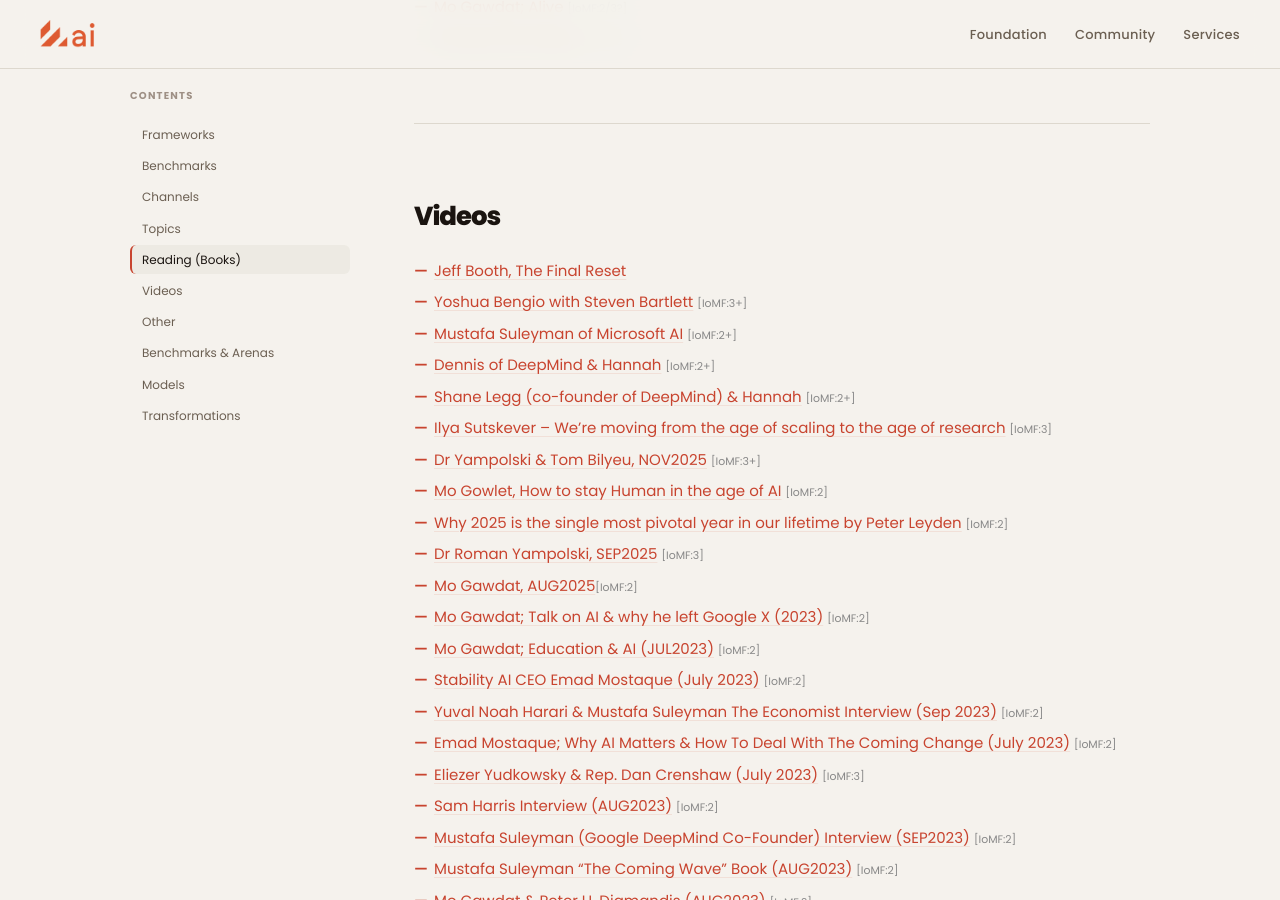
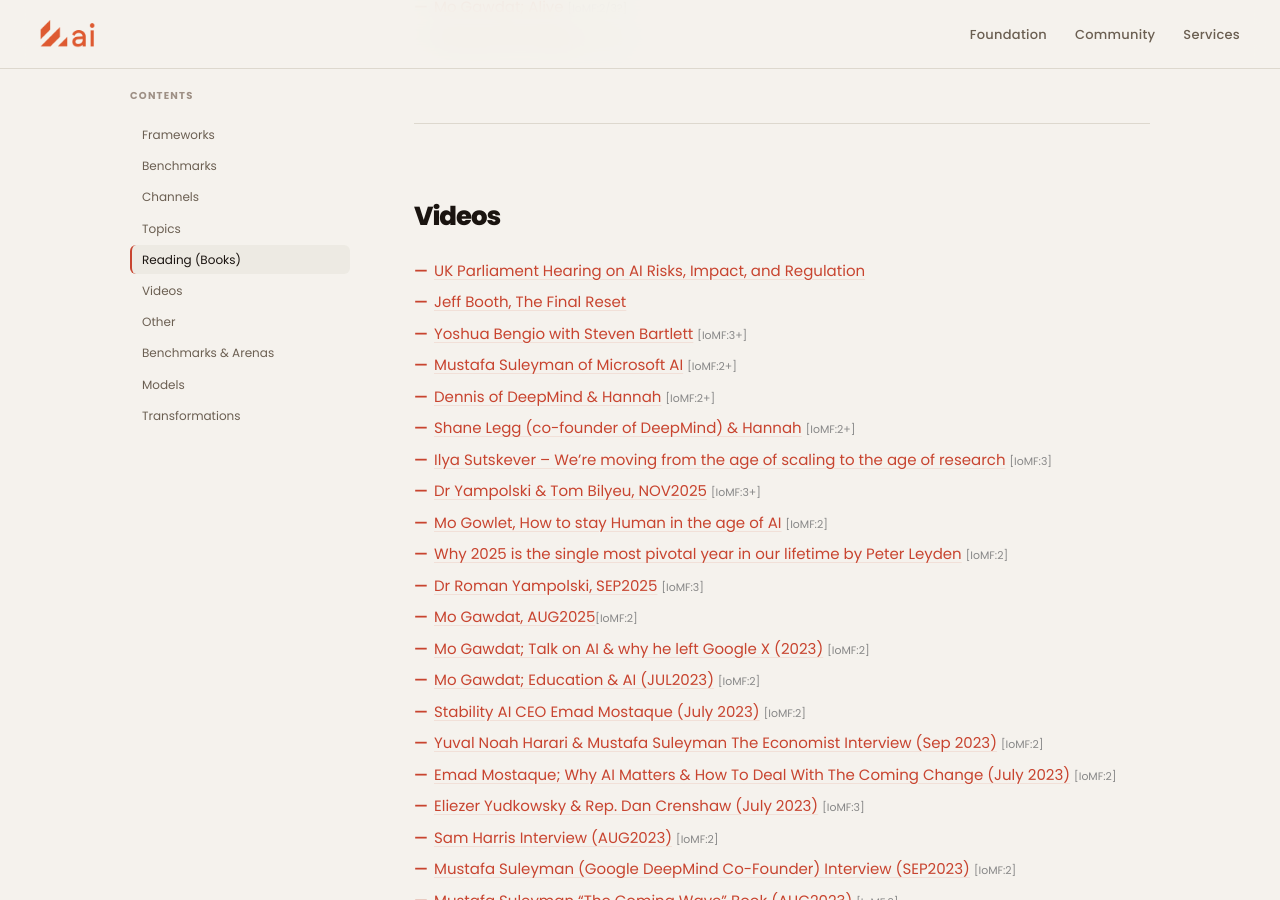
Before and after one commit to selfdriven-foundation/selfdriven-ai, a Jekyll site: the page built from docs/pages/research.md, in a window 1280 px wide and 900 px high, scrolled down 2790 px. Built offline with Jekyll 4.4.1, drawn with Linux system fonts in a browser that asks for light colours.

Commit message:
Update research.md

```diff
--- a/docs/pages/research.md
+++ b/docs/pages/research.md
@@ -70,6 +70,7 @@
 - [Playing with Reality](https://www.penguinrandomhouse.com/books/700440/playing-with-reality-by-kelly-clancy/) <span style="color:#888888;font-size:0.68rem;">[IoMF:2?]</span>
 
 ## Videos
+- [UK Parliament Hearing on AI Risks, Impact, and Regulation](/resources/uk-parliament-hearing-on-ai-risks-impact-and-regulation)
 - [Jeff Booth, The Final Reset](https://youtu.be/lhHKljqRa-M)
 - [Yoshua Bengio with Steven Bartlett](https://youtu.be/zQ1POHiR8m8) <span style="color:#888888;font-size:0.68rem;">[IoMF:3+]</span>
 - [Mustafa Suleyman of Microsoft AI](https://youtu.be/XWGnWcmns_M) <span style="color:#888888;font-size:0.68rem;">[IoMF:2+]</span>
```
